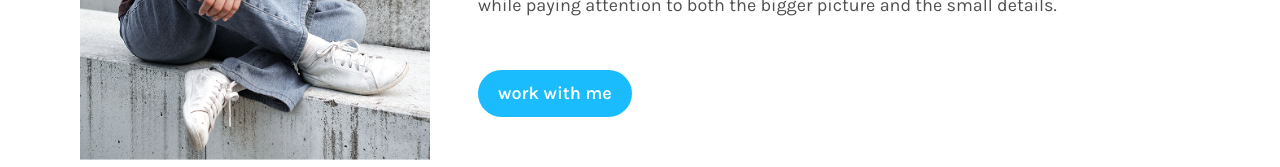
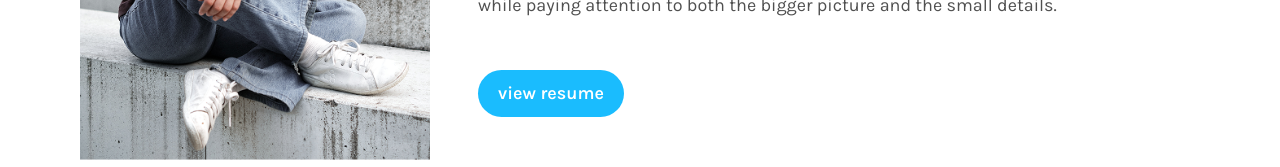
Before and after one commit to Lunanuna/portfolio, a React (Vite) app: page /About in a window 1280 px wide. Shown: the part 686-853 px from the top of the page. Built offline with nearby package versions, Linux system fonts and the light colour scheme.

Commit message:
change cta wording

```diff
--- a/src/views/AboutPage.jsx
+++ b/src/views/AboutPage.jsx
@@ -88,7 +88,7 @@ export default function AboutPage() {
               className={styles.button}
 
             >
-              work with me
+              view resume
             </a>
           </div>
         </div>
```
